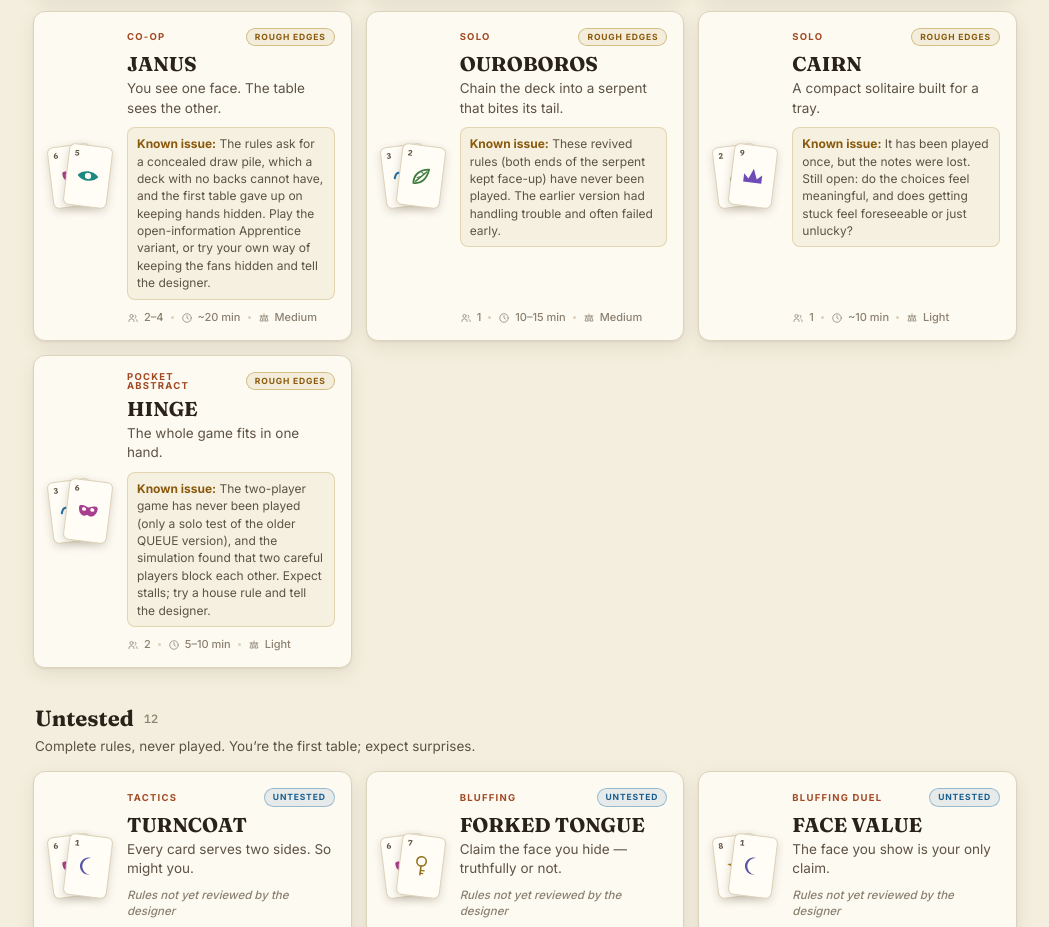
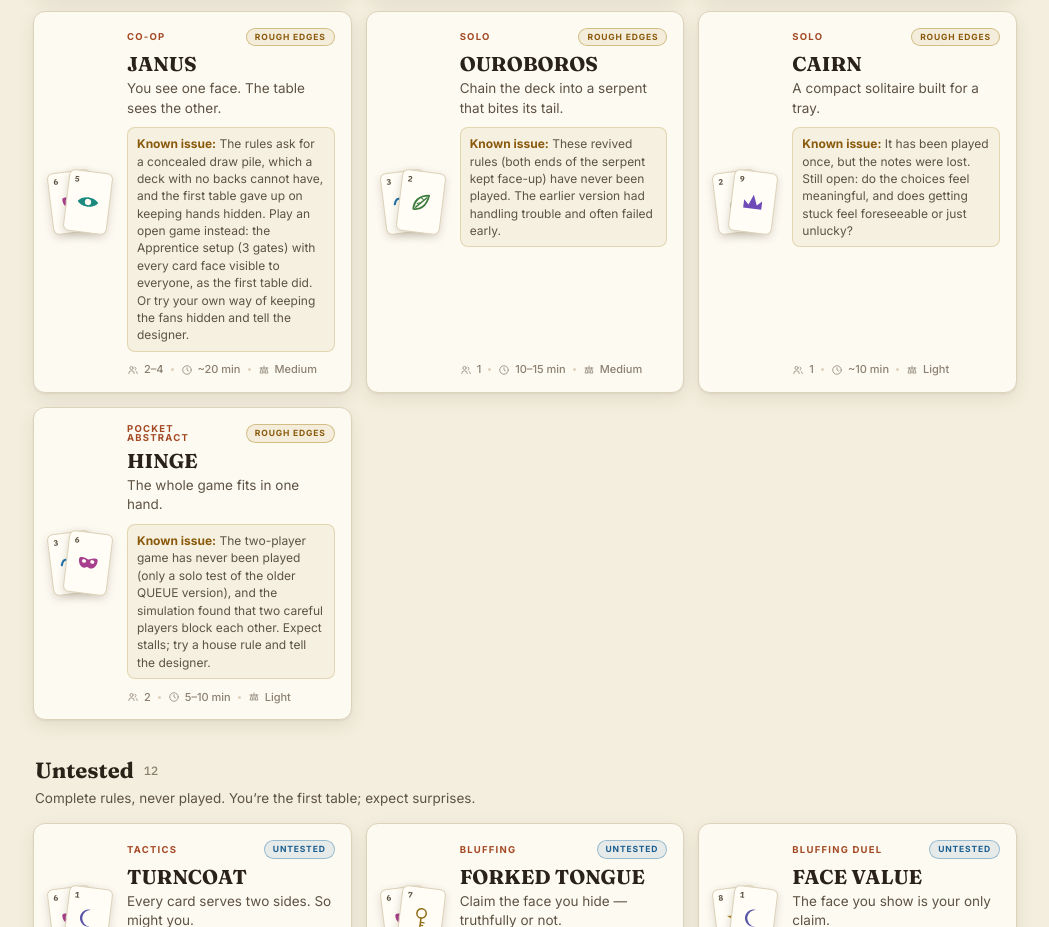
Before and after one commit to sam-jennings/Double-sided-card-games, a plain HTML site: page games.html in a window 1280 px wide. Shown: the part 1632-2559 px from the top of the page, without its empty margins (115-1164 px from the left). Drawn offline with nearby package versions, Linux system fonts and the light colour scheme.

Commit message:
Add JANUS and HINGE next-session plans; correct JANUS known-issue wording
The Apprentice variant only opens table-talk; the playable workaround is an open game with every face visible, as the first table played.

```diff
--- a/games.html
+++ b/games.html
@@ -768,7 +768,7 @@ const GAMES = [
     players: '2–4', pmin: 2, pmax: 4, time: 20, timeLabel: '~20 min', weight: 'Medium',
     supported: [2, 3, 4], played: true,
     state: 'Rough edges', stage: 'Rough edges · physically played; concealment model unresolved',
-    issue: 'The rules ask for a concealed draw pile, which a deck with no backs cannot have, and the first table gave up on keeping hands hidden. Play the open-information Apprentice variant, or try your own way of keeping the fans hidden and tell the designer.',
+    issue: 'The rules ask for a concealed draw pile, which a deck with no backs cannot have, and the first table gave up on keeping hands hidden. Play an open game instead: the Apprentice setup (3 gates) with every card face visible to everyone, as the first table did. Or try your own way of keeping the fans hidden and tell the designer.',
     deck: 'Full 36 · 6 omen tokens', rulebook: 'Janus/JANUS_rulebook.md',
     tagline: 'You see one face. The table sees the other.',
     idea: 'A co-operative deduction game. You see one face of your own cards; the table sees the other. Work together to raise symbol-triangle gates from half-seen hands.',
```
Also changed, not shown: 3 other files.
